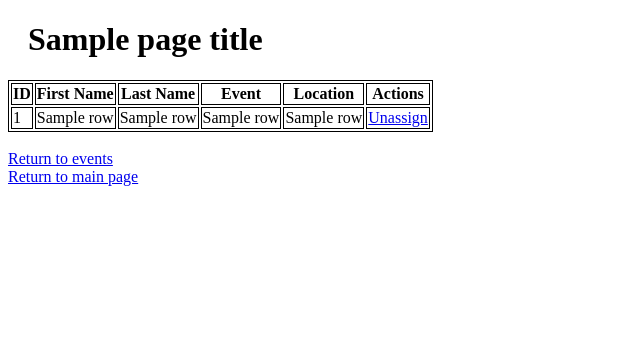
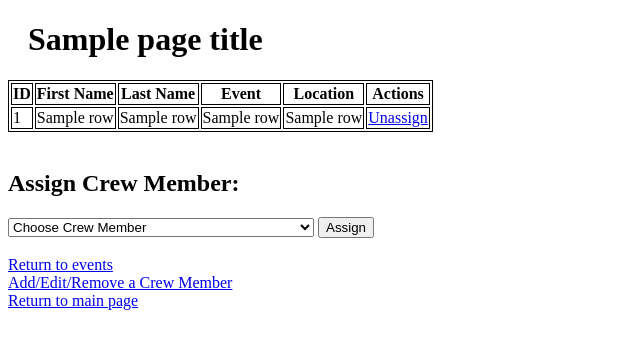
Before and after one commit to camsea28/csci240-fall-project, a Flask app: template Application/templates/crewmembers.html in a window 1280 px wide. Shown: the top 349 px of the page, without its empty margins (0-640 px from the left). Run offline with Flask 3, Linux system fonts and the light colour scheme; the template is opened without the code that fills it: most values are stand-ins (such as "Sample title", 1, 10 or a date in 2020).

Commit message:
feat: enable crew member assignment to events in UI and backend
- Added a dropdown to `crewmembers.html` for assigning crew members to events.
- Updated backend logic to handle assignment and fetch unassigned crew members.

```diff
--- a/Application/app.py
+++ b/Application/app.py
@@ -30,6 +30,11 @@ def show_crewmembers():
             connection.commit()
 
     if event_id is not None:
+        assign_crewmember_id = request.args.get('assign_crewmember_id')
+        if assign_crewmember_id is not None:
+            cursor.execute("INSERT INTO CrewMember_Event (crewmember_id, event_id) VALUES (%s, %s)", (assign_crewmember_id, event_id))
+            connection.commit()
+
         cursor.execute("""SELECT cm.crewmember_id, cm.first_name, cm.last_name, e.name, e.location from CrewMember as cm
             JOIN CrewMember_Event as cme ON cm.crewmember_id = cme.crewmember_id
             JOIN Event as e ON cme.event_id = e.event_id
@@ -40,15 +45,31 @@ def show_crewmembers():
             event_name = result[0][3]
             event_number = result[0][4]
         else:
-            event_name = event_number = "Unknown"
+            cursor.execute("SELECT name, location FROM Event WHERE event_id=%s", (event_id,))
+            event_info = cursor.fetchone()
+            if event_info:
+                event_name = event_info[0]
+                event_number = event_info[1]
+            else:
+                event_name = event_number = "Unknown"
+
+        cursor.execute(
+            """SELECT crewmember_id, first_name, last_name, role FROM CrewMember
+                WHERE crewmember_id NOT IN (
+                    SELECT crewmember_id FROM CrewMember_Event WHERE event_id=%s
+                )""",
+            (event_id,)
+        )
+        other_crewmembers = cursor.fetchall()
         page_title = f"{event_name} ({event_number}) Team"
     else:
         cursor.execute("SELECT crewmember_id, first_name, last_name from CrewMember")
         page_title = "Crew members"
         result = cursor.fetchall()
+        other_crewmembers = None
 
     cursor.close()
-    return render_template('crewmembers.html', crewmembers=result, pageTitle=page_title, event_id=event_id)
+    return render_template('crewmembers.html', crewmembers=result, pageTitle=page_title, event_id=event_id, other_crewmembers=other_crewmembers)
 
 @app.route('/showevents', methods=['GET'])
 def show_events():
--- a/Application/templates/crewmembers.html
+++ b/Application/templates/crewmembers.html
@@ -50,8 +50,28 @@
 </table>
 <br>
 {% if event_id %}
+<h2>
+    Assign Crew Member:
+</h2>
+{% if other_crewmembers %}
+<form>
+  <select name="assign_crewmember_id">
+    <option>Choose Crew Member</option>
+    {% for crew in other_crewmembers %}
+    <option value='{{ crew[0] }}'>{{crew[1]}} {{crew[2]}} - {{crew[3]}} (ID {{crew[0]}})
+    </option>
+    {% endfor %}
+  </select>
+  <button type="submit" value="Assign">Assign</button>
+  <input type="hidden" name="event_id" value="{{ event_id }}" />
+</form>
+{% else %}
+No other crew members can be assigned to this event.<br>
+{% endif %}
+<br>
 <a href="/showevents">Return to events</a>
 <br>
 {% endif %}
+<a href="/manageCrewmembers">Add/Edit/Remove a Crew Member</a><br>
 <a href="/">Return to main page</a>
 {% endblock %}
```
